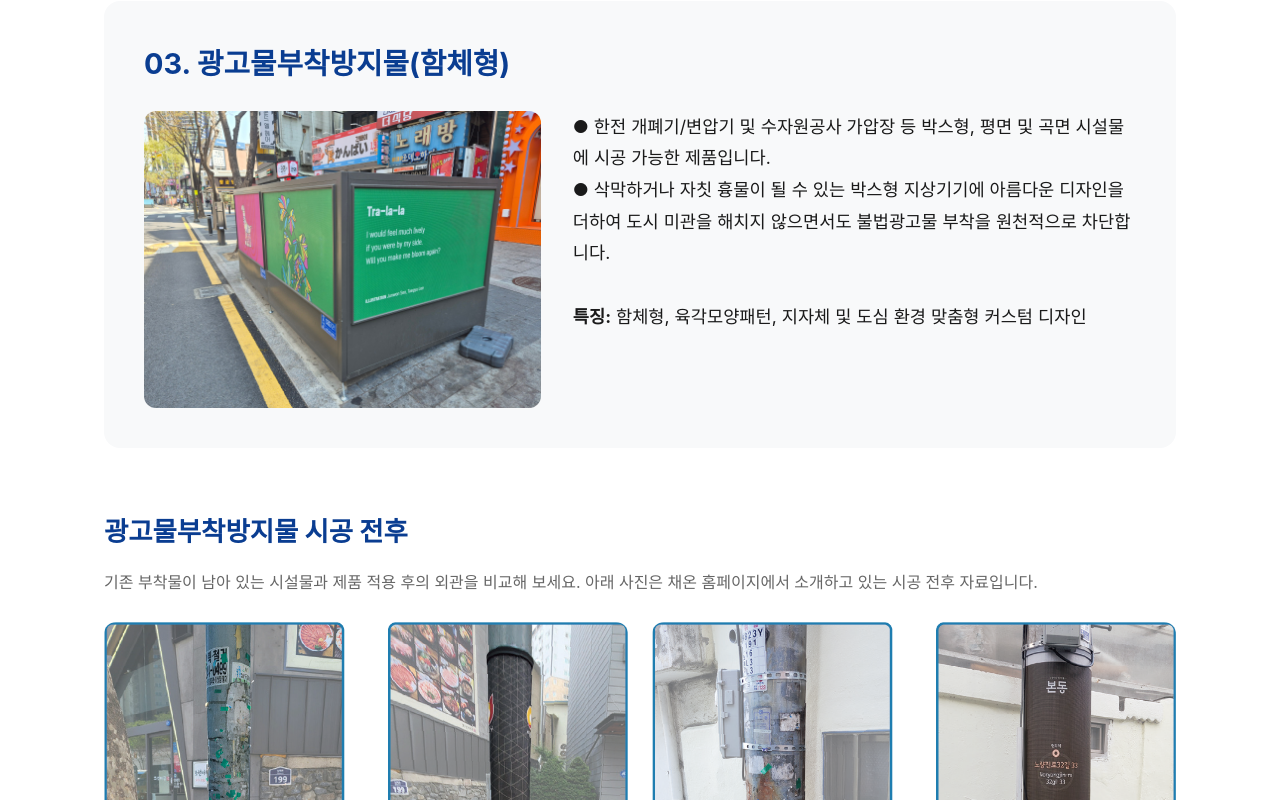
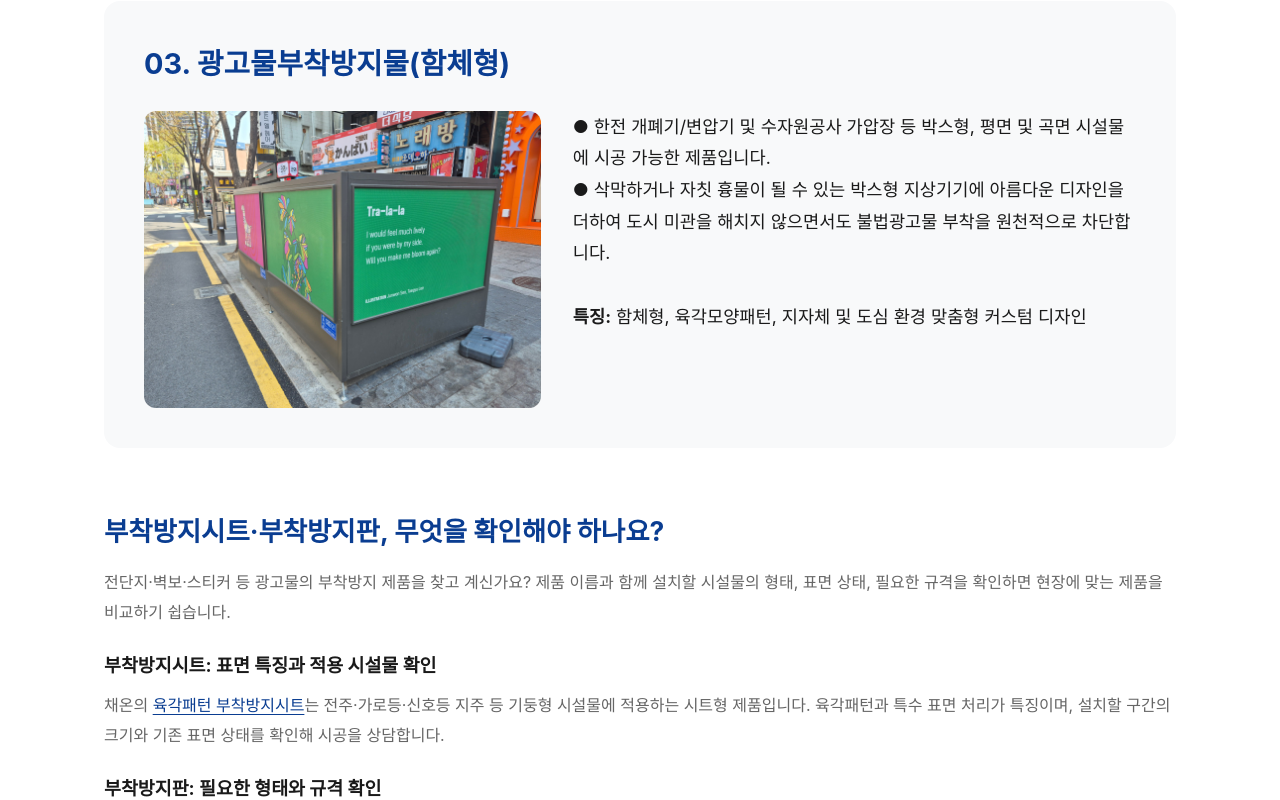
Before and after one commit to keercra/chaeon-homepage, a Next.js app: page /products in a window 1280 px wide. Shown: the part 2000-2800 px from the top of the page. Built offline with nearby package versions, Linux system fonts and the light colour scheme; a web font is replaced by a local one.

Commit message:
부착방지시트·부착방지판 검색을 위한 제품 선택 안내 보강 (#3)

```diff
--- a/app/globals.css
+++ b/app/globals.css
@@ -457,6 +457,7 @@ a {
 }
 
 .product-selection h2,
+.product-terminology h2,
 .product-evidence h2,
 .product-quotation h2 {
   color: var(--primary-blue);
@@ -467,6 +468,7 @@ a {
 }
 
 .product-selection > p,
+.product-terminology > p,
 .product-evidence > p,
 .product-quotation > p {
   color: var(--text-gray);
@@ -518,10 +520,25 @@ a {
   width: 22%;
 }
 
+.product-terminology,
 .product-evidence,
 .product-quotation {
   margin-top: 4rem;
   scroll-margin-top: 100px;
+}
+
+.product-terminology h3 {
+  color: var(--text-dark);
+  font-size: 1.15rem;
+  line-height: 1.6;
+  margin-bottom: 0.65rem;
+  word-break: keep-all;
+}
+
+.product-terminology p a {
+  color: var(--primary-blue);
+  text-decoration: underline;
+  text-underline-offset: 3px;
 }
 
 .installation-grid {
@@ -607,6 +624,7 @@ a {
   }
 
   .product-selection h2,
+  .product-terminology h2,
   .product-evidence h2,
   .product-quotation h2 {
     font-size: 1.35rem;
--- a/app/products/page.js
+++ b/app/products/page.js
@@ -2,8 +2,8 @@ import Link from 'next/link';
 import { SITE_NAME, pageMetadata, siteUrl } from '../lib/seo';
 
 export const metadata = pageMetadata({
-  title: `광고물부착방지물·부착방지시트 제품안내 | ${SITE_NAME}`,
-  description: `${SITE_NAME}의 광고물부착방지물을 비교하세요. 전주·가로등용 돌출형, 육각패턴 부착방지시트, 함체형 제품의 적용 시설물과 표면 특징, 시공 전후 사진 및 견적 문의를 안내합니다.`,
+  title: `광고물부착방지물·부착방지시트·부착방지판 안내 | ${SITE_NAME}`,
+  description: `전단지·스티커 등 광고물 부착방지를 위한 ${SITE_NAME}의 제품 안내입니다. 부착방지시트와 돌출형·함체형 광고물부착방지물의 특징, 부착방지판 검토 시 확인할 사항, 시공 전후 사진과 견적 문의를 확인하세요.`,
   path: '/products',
 });
 
@@ -31,7 +31,7 @@ export default function Products() {
       </p>
 
       <nav className="product-section-links" aria-label="제품과 시공 안내 바로가기">
-        <a href="#embossing">돌출형</a><a href="#sheet">부착방지시트</a><a href="#box">함체형</a><a href="#installation">시공 전후</a><a href="#quotation">견적 안내</a>
+        <a href="#embossing">돌출형</a><a href="#sheet">부착방지시트</a><a href="#board-guide">부착방지판 선택 안내</a><a href="#box">함체형</a><a href="#installation">시공 전후</a><a href="#quotation">견적 안내</a>
       </nav>
 
       <section className="product-selection" aria-labelledby="selection-title">
@@ -108,6 +108,36 @@ export default function Products() {
 
       </div>
 
+      <section id="board-guide" className="product-terminology" aria-labelledby="board-guide-title">
+        <h2 id="board-guide-title">부착방지시트·부착방지판, 무엇을 확인해야 하나요?</h2>
+        <p>
+          전단지·벽보·스티커 등 광고물의 부착방지 제품을 찾고 계신가요?
+          제품 이름과 함께 설치할 시설물의 형태, 표면 상태, 필요한 규격을 확인하면
+          현장에 맞는 제품을 비교하기 쉽습니다.
+        </p>
+        <h3>부착방지시트: 표면 특징과 적용 시설물 확인</h3>
+        <p>
+          채온의 <a href="#sheet">육각패턴 부착방지시트</a>는 전주·가로등·신호등 지주 등
+          기둥형 시설물에 적용하는 시트형 제품입니다. 육각패턴과 특수 표면 처리가 특징이며,
+          설치할 구간의 크기와 기존 표면 상태를 확인해 시공을 상담합니다.
+        </p>
+        <h3>부착방지판: 필요한 형태와 규격 확인</h3>
+        <p>
+          부착방지판을 검토하고 있다면 단단한 판 형태가 필요한지, 기둥 외부를 감싸는 형태가
+          필요한지 먼저 확인해 주세요. 판의 재질·두께·고정 방식 등 요구 규격을 알려주시면
+          채온의 <a href="#embossing">돌출형 광고물부착방지물</a> 또는{' '}
+          <a href="#box">함체형 제품</a>으로 적용 가능한지 상담합니다.
+          시트형과 판형은 명칭만으로 같은 제품이라고 판단하기 어려우므로 요구 규격과 제품 사양을 함께 비교해야 합니다.
+        </p>
+        <h3>광고물 부착방지: 부착물과 현장 조건 확인</h3>
+        <p>
+          시설물에 반복해서 붙는 광고물이 종이 전단지인지, 접착식 스티커인지,
+          테이프로 고정하는 부착물인지 확인해 주세요. 시설물 종류와 기존 부착물 상태,
+          시공 범위를 함께 알려주시면 제품 선택과 시공 범위를 상담하는 데 도움이 됩니다.
+        </p>
+        <Link className="product-inline-link" href="/contact">시설물에 맞는 부착방지 제품 상담 →</Link>
+      </section>
+
       <section id="installation" className="product-evidence" aria-labelledby="installation-title">
         <h2 id="installation-title">광고물부착방지물 시공 전후</h2>
         <p>기존 부착물이 남아 있는 시설물과 제품 적용 후의 외관을 비교해 보세요. 아래 사진은 채온 홈페이지에서 소개하고 있는 시공 전후 자료입니다.</p>
```
Also changed, not shown: app/page.js (+7 -1 lines), scripts/check-seo.mjs (+9 -1 lines).
